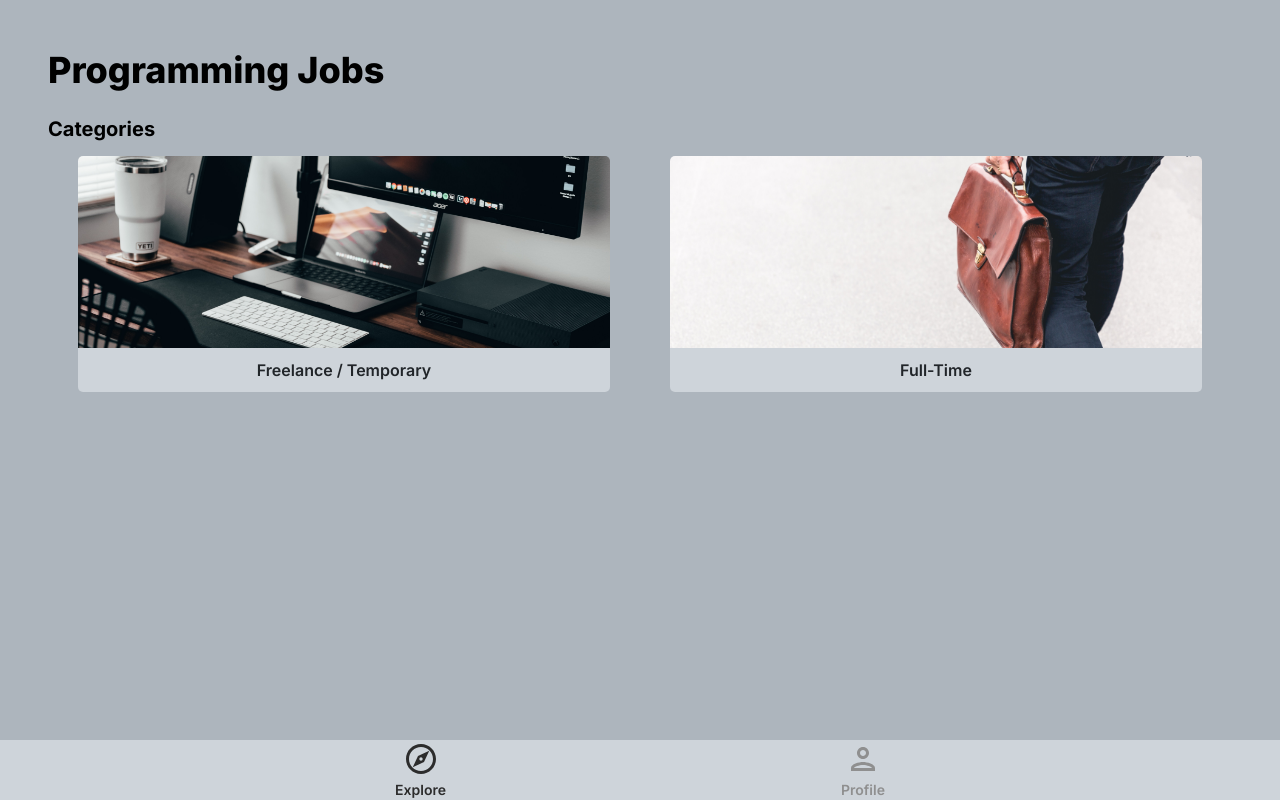
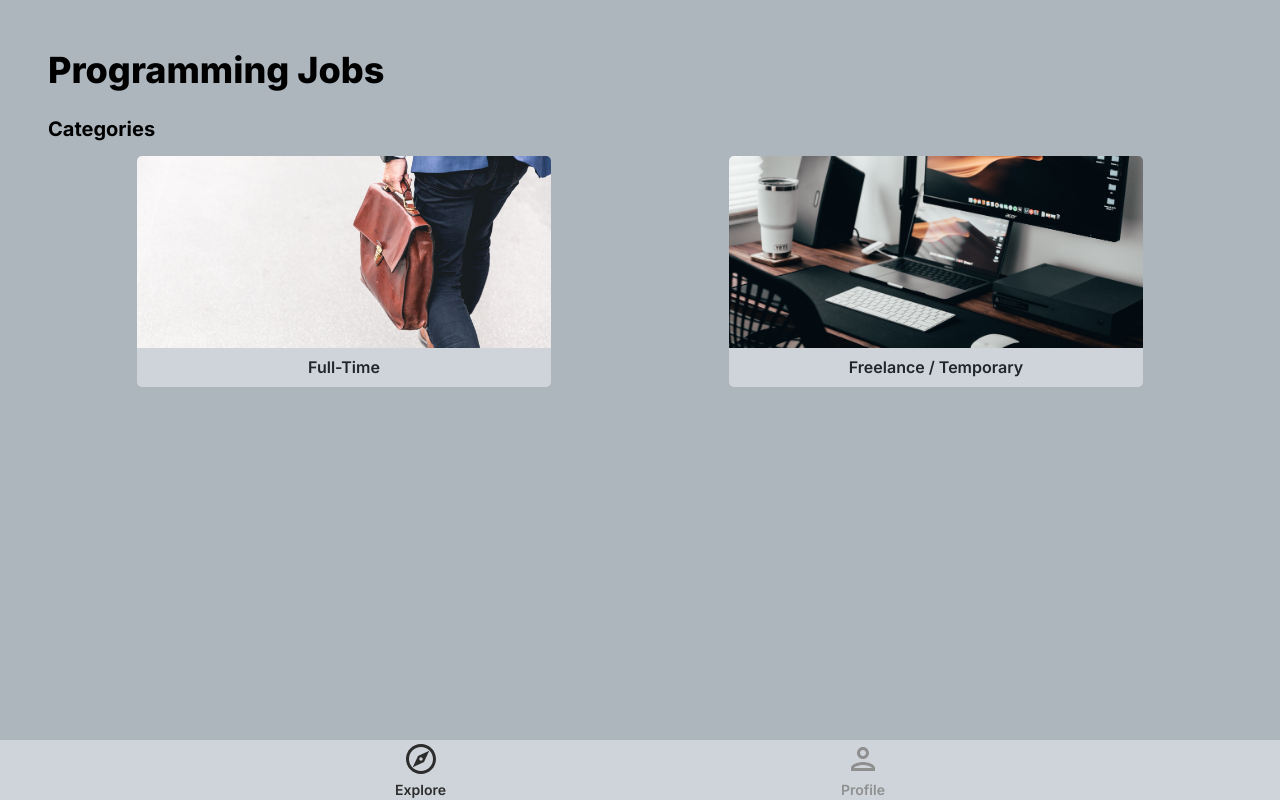
Before and after one commit to Dimterion/Posts-app, a React (Create React App) app: page / in a window 1280 px wide. Built offline with nearby package versions, Linux system fonts and the light colour scheme; no server answers; the database is empty.

Commit message:
CSS - screens adjustment.

```diff
--- a/src/index.css
+++ b/src/index.css
@@ -364,12 +364,14 @@ span.swiper-pagination-bullet {
   height: 90%;
   margin: auto;
   border-radius: 1rem;
+  cursor: pointer;
 }
 
 .swiperSlideDiv-listing {
   width: 100%;
   height: 100%;
   border-radius: 0;
+  cursor: auto;
 }
 
 .swiperSlideText {
@@ -408,6 +410,12 @@ span.swiper-pagination-bullet {
   transition: 1s;
 }
 
+@media (min-width: 1024px) {
+  .exploreCategories a {
+    width: 35%;
+  }
+}
+
 .exploreCategoryImg {
   min-height: 100px;
   height: 15vw;
@@ -428,6 +436,12 @@ span.swiper-pagination-bullet {
   display: flex;
   align-items: center;
   justify-content: center;
+}
+
+@media (min-width: 1024px) {
+  .exploreCategoryName {
+    height: 40px;
+  }
 }
 
 .category {
--- a/src/pages/Explore.jsx
+++ b/src/pages/Explore.jsx
@@ -15,6 +15,14 @@ function Explore() {
         <Slider />
         <p className="exploreCategoryHeading">Categories</p>
         <div className="exploreCategories">
+          <Link to="/category/full-time">
+            <img
+              src={fullTime}
+              alt="full-time"
+              className="exploreCategoryImg"
+            />
+            <p className="exploreCategoryName">Full-Time</p>
+          </Link>
           <Link to="/category/freelance">
             <img
               src={freelance}
@@ -23,14 +31,6 @@ function Explore() {
             />
             <p className="exploreCategoryName">Freelance / Temporary</p>
           </Link>
-          <Link to="/category/full-time">
-            <img
-              src={fullTime}
-              alt="full-time"
-              className="exploreCategoryImg"
-            />
-            <p className="exploreCategoryName">Full-Time</p>
-          </Link>
         </div>
       </main>
     </div>
```
